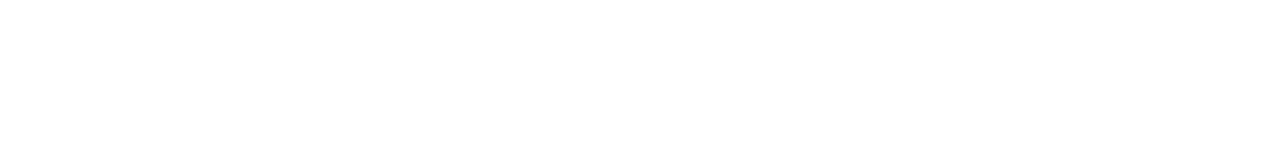
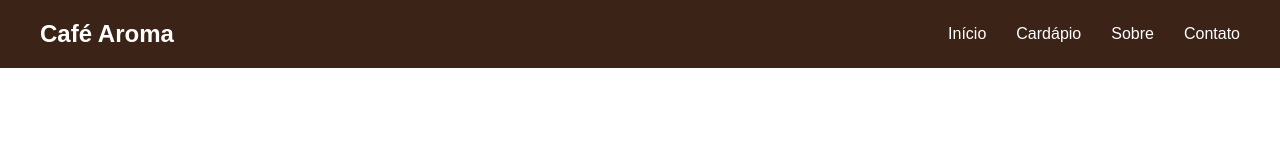
Before and after one commit to Mennz/web-landing-cafeteria, a plain HTML site: page index.html in a window 1280 px wide. Drawn offline with Linux system fonts and the light colour scheme.

Commit message:
Adiciona cabecalho com logo e menu

```diff
--- a/index.html
+++ b/index.html
@@ -8,6 +8,15 @@
 </head>
 <body>
   <header>
+    <div class="logo">Café Aroma</div>
+    <nav>
+      <ul>
+        <li><a href="#hero">Início</a></li>
+        <li><a href="#cardapio">Cardápio</a></li>
+        <li><a href="#sobre">Sobre</a></li>
+        <li><a href="#rodape">Contato</a></li>
+      </ul>
+    </nav>
   </header>
 
   <main>
--- a/style.css
+++ b/style.css
@@ -8,3 +8,32 @@ body {
   font-family: Arial, sans-serif;
   color: #3b2318;
 }
+
+header {
+  display: flex;
+  justify-content: space-between;
+  align-items: center;
+  padding: 20px 40px;
+  background-color: #3b2318;
+  color: #fff;
+}
+
+.logo {
+  font-size: 1.5rem;
+  font-weight: bold;
+}
+
+header nav ul {
+  display: flex;
+  list-style: none;
+  gap: 30px;
+}
+
+header nav a {
+  color: #fff;
+  text-decoration: none;
+}
+
+header nav a:hover {
+  text-decoration: underline;
+}
```
